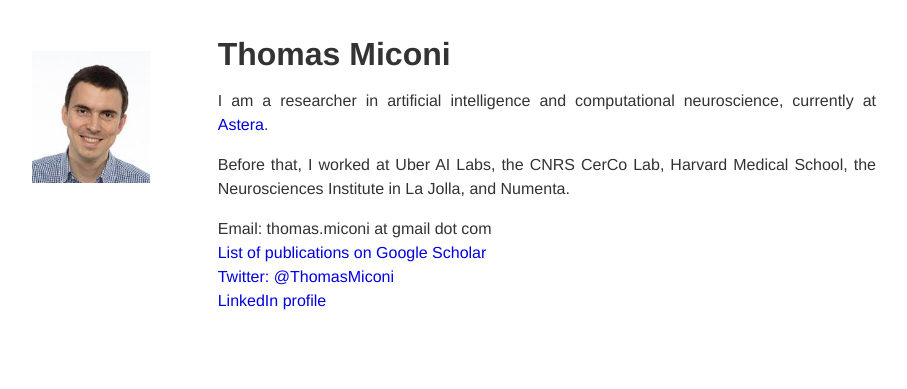
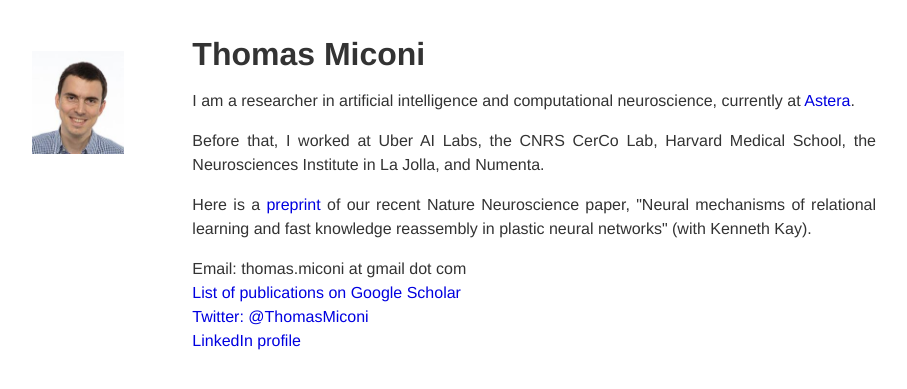
Before and after one commit to ThomasMiconi/ThomasMiconi.github.io, a Jekyll site: the page index.html, which Jekyll copies as it is, in a window 1280 px wide. Shown: the top 389 px of the page, without its empty margins (186-1093 px from the left). Built offline with Jekyll 4.4.1, drawn with Linux system fonts in a browser that asks for light colours.

Commit message:
Link to NN preprint

```diff
--- a/index.html
+++ b/index.html
@@ -122,6 +122,7 @@ nav a:hover, nav a:active {
 
 <p>Before that, I worked at Uber AI Labs, the CNRS CerCo Lab, Harvard Medical School, the Neurosciences Institute in La Jolla, and Numenta.
 
+<p>Here is a <a href="NN.pdf">preprint</a> of our recent Nature Neuroscience paper, "Neural mechanisms of relational learning and fast knowledge reassembly in plastic neural networks" (with Kenneth Kay).</p>
 
 <p>
 Email: thomas.miconi at gmail dot com<br/>
```
